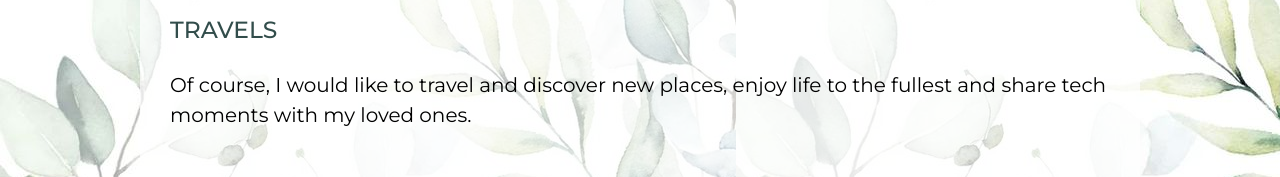
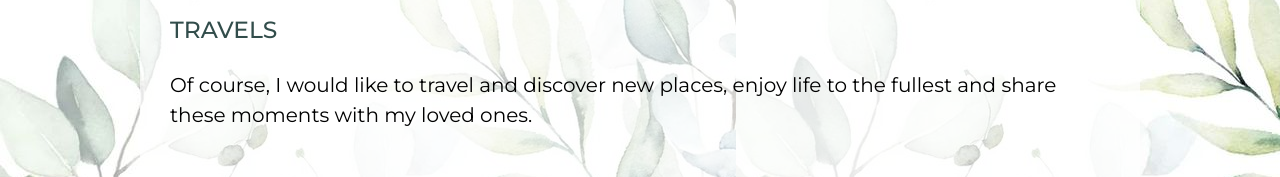
Before and after one commit to kamila2201/en-homepage, a plain HTML site: page index.html in a window 1280 px wide. Shown: the part 2394-2571 px from the top of the page. Drawn offline with nearby package versions, Linux system fonts and the light colour scheme.

Commit message:
typo corrected

```diff
--- a/index.html
+++ b/index.html
@@ -146,7 +146,7 @@
                 </p>
                 <h3 class="section__subHeader">TRAVELS</h3>
                 <p>
-                    Of course, I would like to travel and discover new places, enjoy life to the fullest and share tech
+                    Of course, I would like to travel and discover new places, enjoy life to the fullest and share these
                     moments with my loved ones.
                 </p>
             </section>
```
